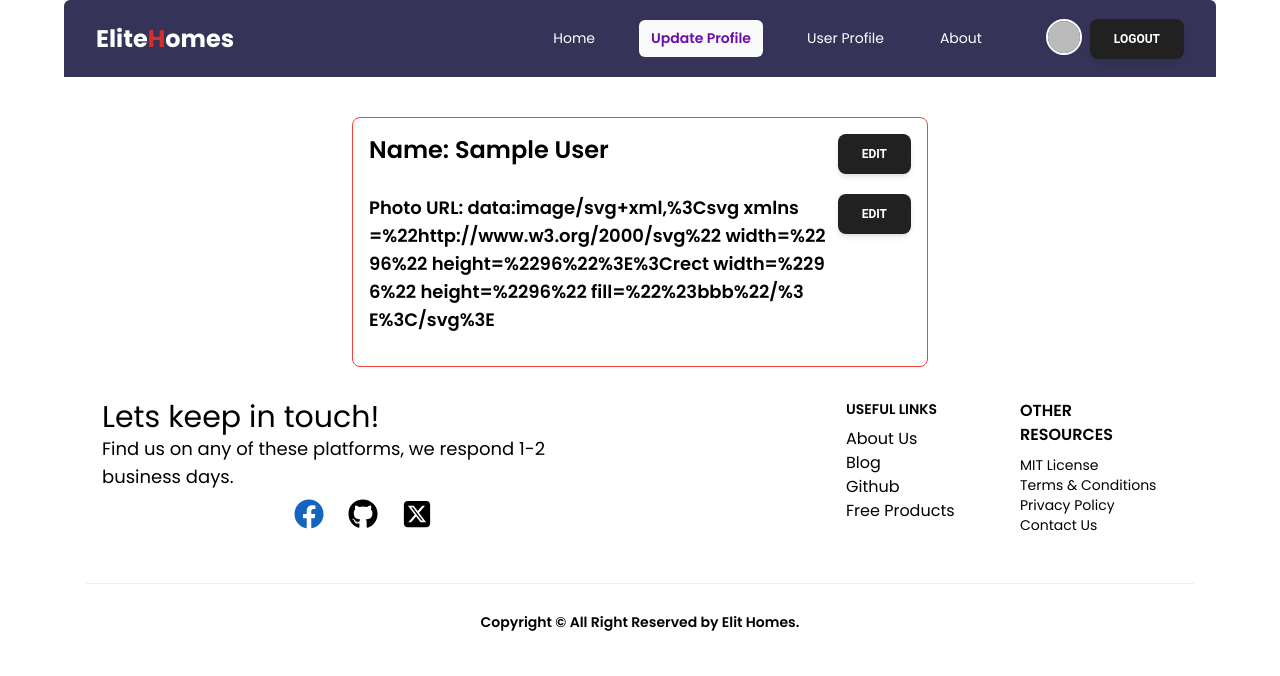
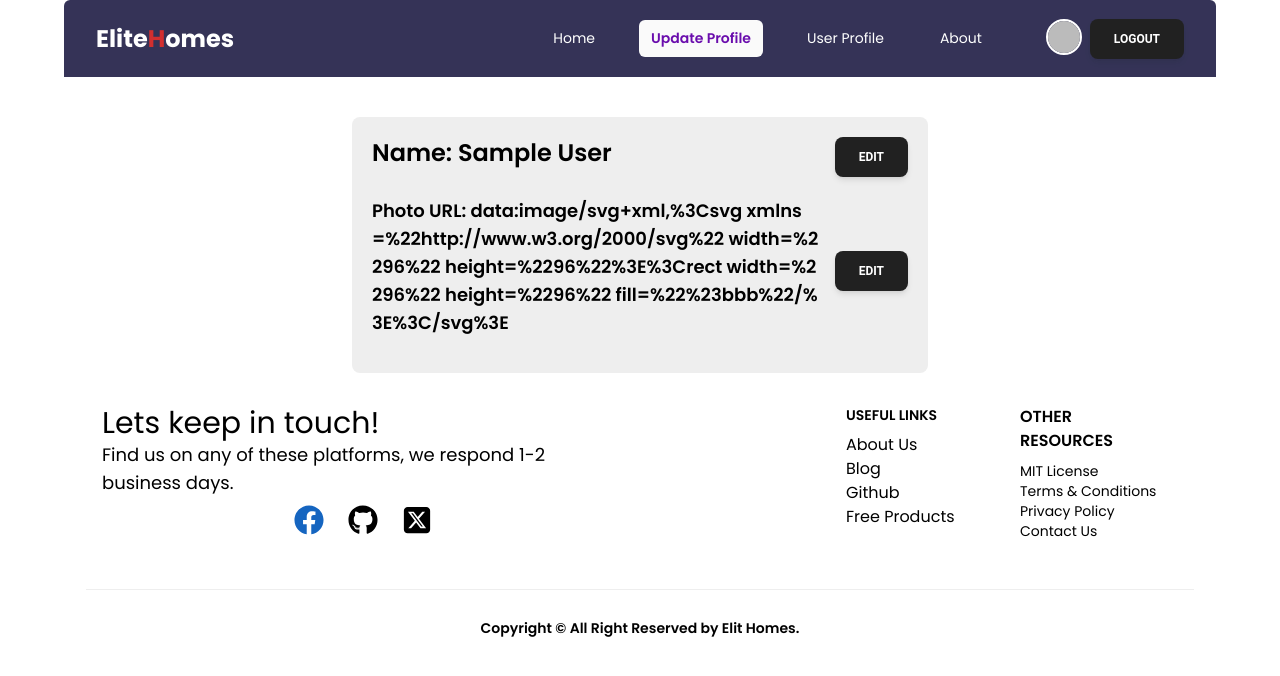
Before and after one commit to Asad9340/Elite-Homes, a React (Vite) app: page /updateprofile in a window 1280 px wide. Shown: the top 676 px of the page. Built offline with nearby package versions, Linux system fonts and the light colour scheme; no server answers; sample sign-in values are in the browser's storage.

Commit message:
changes in user profile section

```diff
--- a/src/components/UpdateProfile/UpdateProfile.jsx
+++ b/src/components/UpdateProfile/UpdateProfile.jsx
@@ -13,7 +13,6 @@ function UpdateProfile() {
     setName(!name);
   };
   const handlePhotoEdit = () => {
-    console.log('clicked');
     setPhoto(!photo);
   };
   const handleNameUpdate = () => {
@@ -43,10 +42,10 @@ function UpdateProfile() {
         <title>Elite Homes | Update Profile</title>
         <link rel="canonical" href="http://mysite.com/example" />
       </Helmet>
-      <div className="mt-10 flex justify-center max-w-xl mx-auto border border-red-500 p-4 rounded-lg">
+      <div className="mt-10 flex justify-center max-w-xl mx-auto bg-gray-200 p-5 rounded-lg">
         <form className="flex flex-col w-full space-y-3">
           <div>
-            <div className="flex justify-between gap-3 mb-2">
+            <div className="flex justify-between items-center gap-3 mb-2">
               <div>
                 <h2 className="text-2xl font-semibold mb-2">
                   Name: {displayName}{' '}
@@ -82,7 +81,7 @@ function UpdateProfile() {
             </div>
           </div>
           <div>
-            <div className="flex justify-between gap-3 mb-2 ">
+            <div className="flex justify-between items-center gap-3 mb-2 ">
               <div>
                 {' '}
                 <h2 className="text-lg font-semibold mb-2 break-all">
--- a/src/components/UserProfile/UserProfile.jsx
+++ b/src/components/UserProfile/UserProfile.jsx
@@ -3,7 +3,6 @@ import { AuthContext } from '../../Firebase/AuthProvider';
 import { Helmet } from 'react-helmet';
 function UserProfile() {
   const { user } = useContext(AuthContext);
-  console.log(user);
   return (
     <>
       {' '}
@@ -12,12 +11,12 @@ function UserProfile() {
         <title>Elite Homes | User Profile</title>
         <link rel="canonical" href="http://mysite.com/example" />
       </Helmet>
-      <div className="flex  justify-center items-center h-screen">
+      <div className="flex  justify-center items-center h-screen bg-gray-200 rounded-b-lg">
         <div className=" -mt-10 border p-4 rounded-lg space-y-2">
           <div className="flex justify-center">
             <img className="rounded-lg w-36" src={user?.photoURL} alt="" />
           </div>
-          <p className="flex-wrap max-w-2xl">{user.photoURL}</p>
+          <p className="flex-wrap max-w-2xl break-all">{user.photoURL}</p>
           <h2 className="text-3xl font-bold">Name: {user?.displayName}</h2>
           <h4 className="text-lg font-medium">Email: {user?.email}</h4>
         </div>
```
